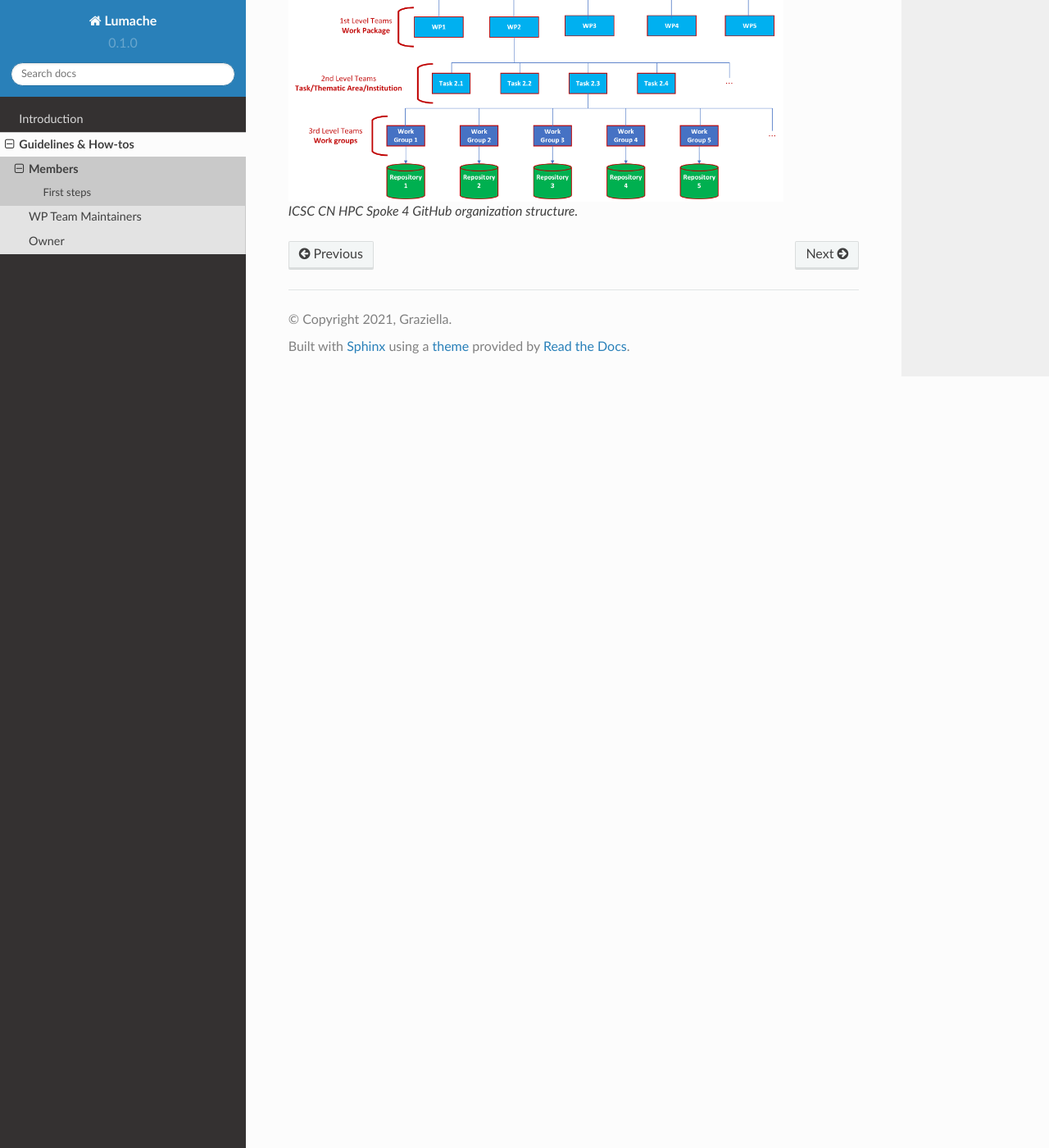
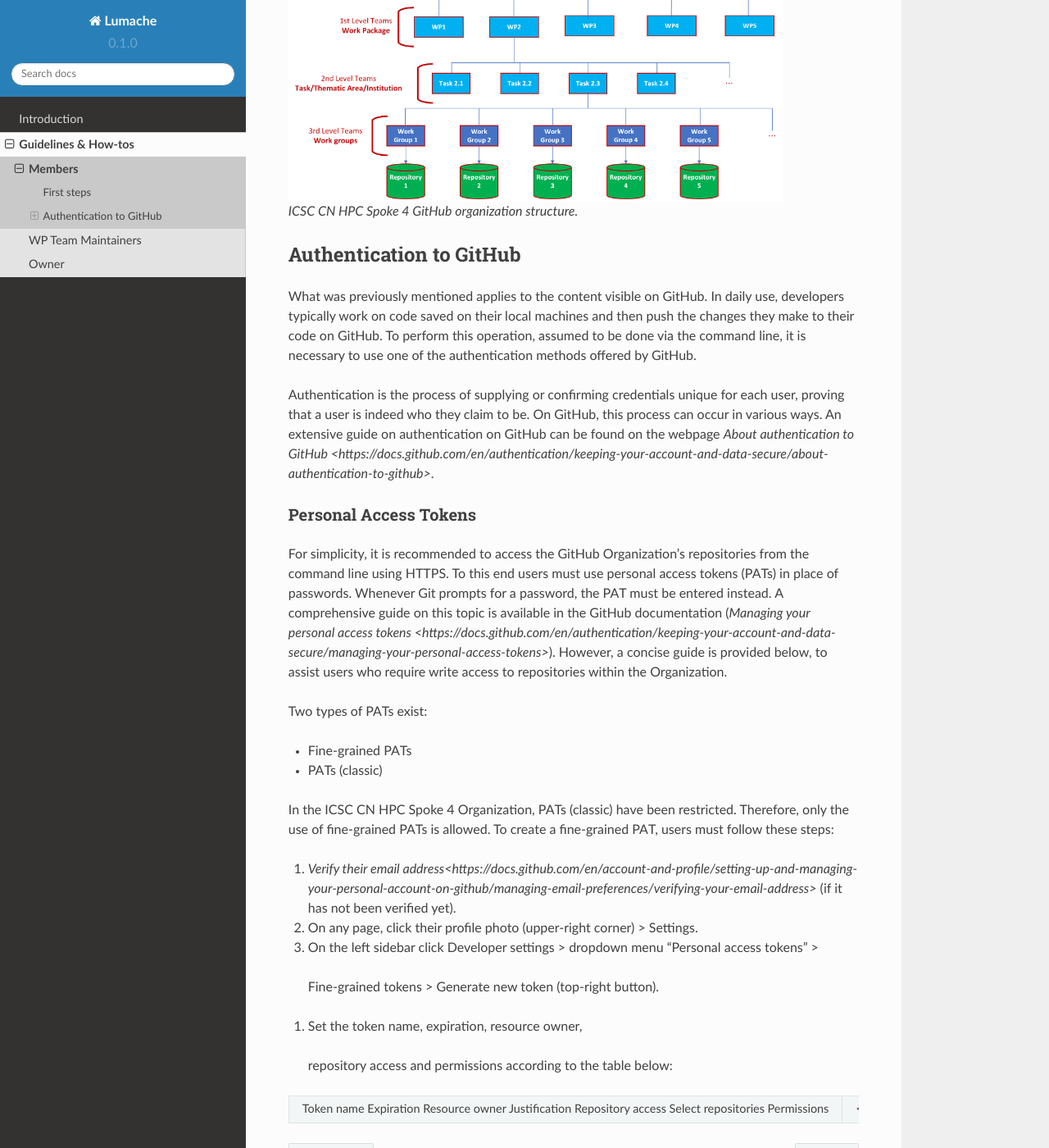
Before and after one commit to ICSC-CN-HPC-Spoke-4-Earth-Climate/documentation, a Sphinx documentation site: the page built from docs/source/howtos/member_howto.rst, in a window 1280 px wide and 1400 px high, scrolled down 972 px. Shown: the whole window at 82% size. Built offline with Sphinx 7.4.7 and the Read the Docs theme 2.0.0, drawn with Linux system fonts in a browser that asks for light colours; some of the changed text lies outside the part shown.

Commit message:
Member's howto 2nd part

```diff
--- a/docs/source/howtos/member_howto.rst
+++ b/docs/source/howtos/member_howto.rst
@@ -8,8 +8,9 @@ First steps
 
 After receiving and accepting the invitation to join the Organization,
 members can access the Organization's web pages.
-The main page of the Organization can be reached by using the link
-in the left sidebar of each member's GitHub main page, under the section 'Organizations'.
+The `main page of the Organization <https://github.com/CN-HPC-Spoke-4-Earth-Climate>`
+can be reached by using the link in the left sidebar of each member's GitHub main page,
+under the section 'Organizations'.
 In the invitation phase, each prospective member is assigned to their
 respective WP and to a series of lower-level teams.
 Additionally, they will be given access to a series of repositories.
@@ -45,3 +46,58 @@ to the development of the code within the repository, provided that these collab
    :alt: map to buried treasure
 
    ICSC CN HPC Spoke 4 GitHub organization structure.
+
+------------------------
+Authentication to GitHub
+------------------------
+
+What was previously mentioned applies to the content visible on GitHub.
+In daily use, developers typically work on code saved on their local machines
+and then push the changes they make to their code on GitHub.
+To perform this operation, assumed to be done via the command line,
+it is necessary to use one of the authentication methods offered by GitHub.
+
+Authentication is the process of supplying or confirming credentials unique for each user,
+proving that a user is indeed who they claim to be.
+On GitHub, this process can occur in various ways.
+An extensive guide on authentication on GitHub can be found on the webpage
+`About authentication to GitHub <https://docs.github.com/en/authentication/keeping-your-account-and-data-secure/about-authentication-to-github>`.
+
+
+^^^^^^^^^^^^^^^^^^^^^^
+Personal Access Tokens
+^^^^^^^^^^^^^^^^^^^^^^
+For simplicity, it is recommended to access the GitHub Organization's
+repositories from the command line using HTTPS.
+To this end users must use personal access tokens (PATs) in place of passwords.
+Whenever Git prompts for a password, the PAT must be entered instead.
+A comprehensive guide on this topic is available in the GitHub documentation
+(`Managing your personal access tokens <https://docs.github.com/en/authentication/keeping-your-account-and-data-secure/managing-your-personal-access-tokens>`).
+However, a concise guide is provided below,
+to assist users who require write access to repositories within the Organization.
+
+Two types of PATs exist:
+
+* Fine-grained PATs
+* PATs (classic)
+
+In the ICSC CN HPC Spoke 4 Organization, PATs (classic) have been restricted.
+Therefore, only the use of fine-grained PATs is allowed.
+To create a fine-grained PAT, users must follow these steps:
+
+#.  `Verify their email address<https://docs.github.com/en/account-and-profile/setting-up-and-managing-your-personal-account-on-github/managing-email-preferences/verifying-your-email-address>`
+    (if it has not been verified yet).
+#.	On any page, click their profile photo (upper-right corner) > Settings.
+#.	On the left sidebar click Developer settings > dropdown menu “Personal access tokens” >
+    Fine-grained tokens > Generate new token (top-right button).
+#.	Set the token name, expiration, resource owner,
+    repository access and permissions according to the table below:
++---------------------+----------------------------------------------------+
+| Token name          |	<repo-name>_<username>                             |
+| Expiration	      | Any option                                         |
+| Resource owner      |	ICSC-CN-HPC-Spoke-4-Earth-Climate                  |
+| Justification	      | Enter a justification for the request              |
+| Repository access   |	Only select repositories                           |
+| Select repositories |	Name of the (single) repository to access          |
+| Permissions	      | Repository permissions > Contents > Read and write |
++---------------------+----------------------------------------------------+
```
